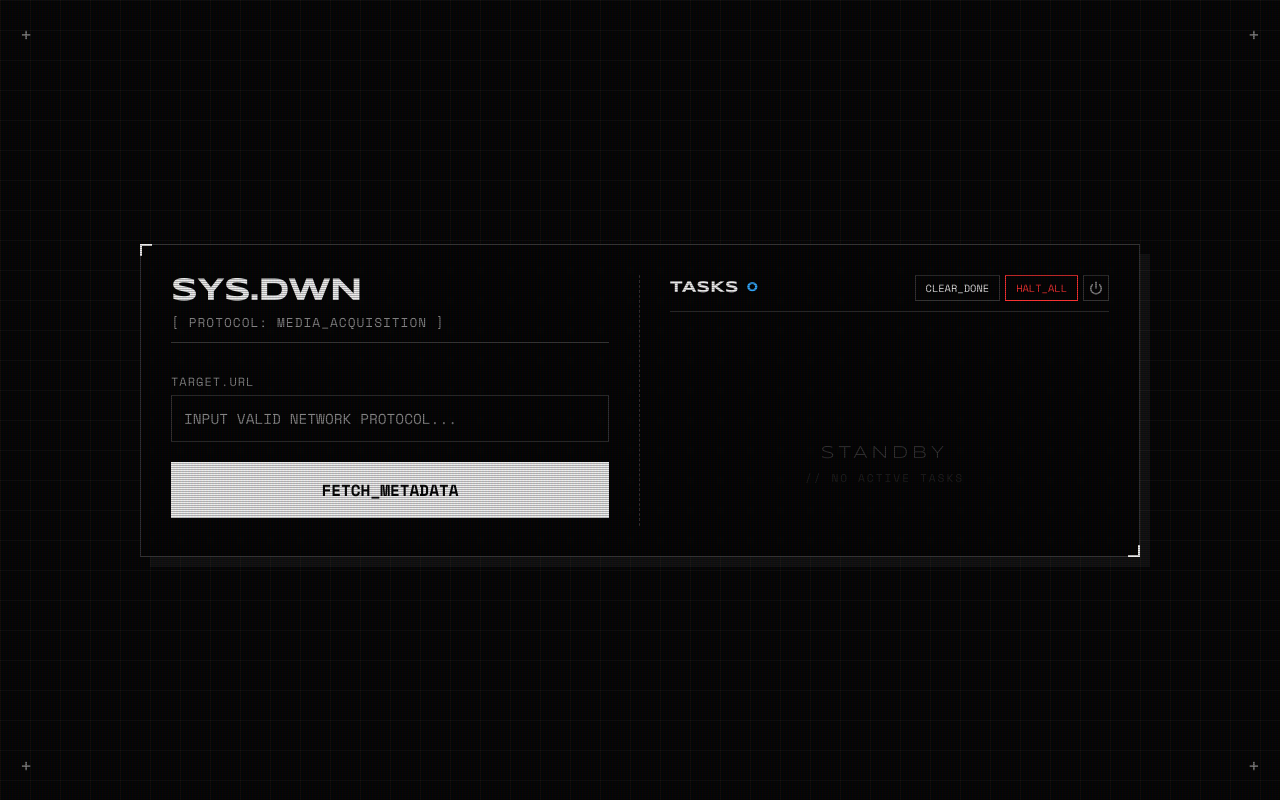
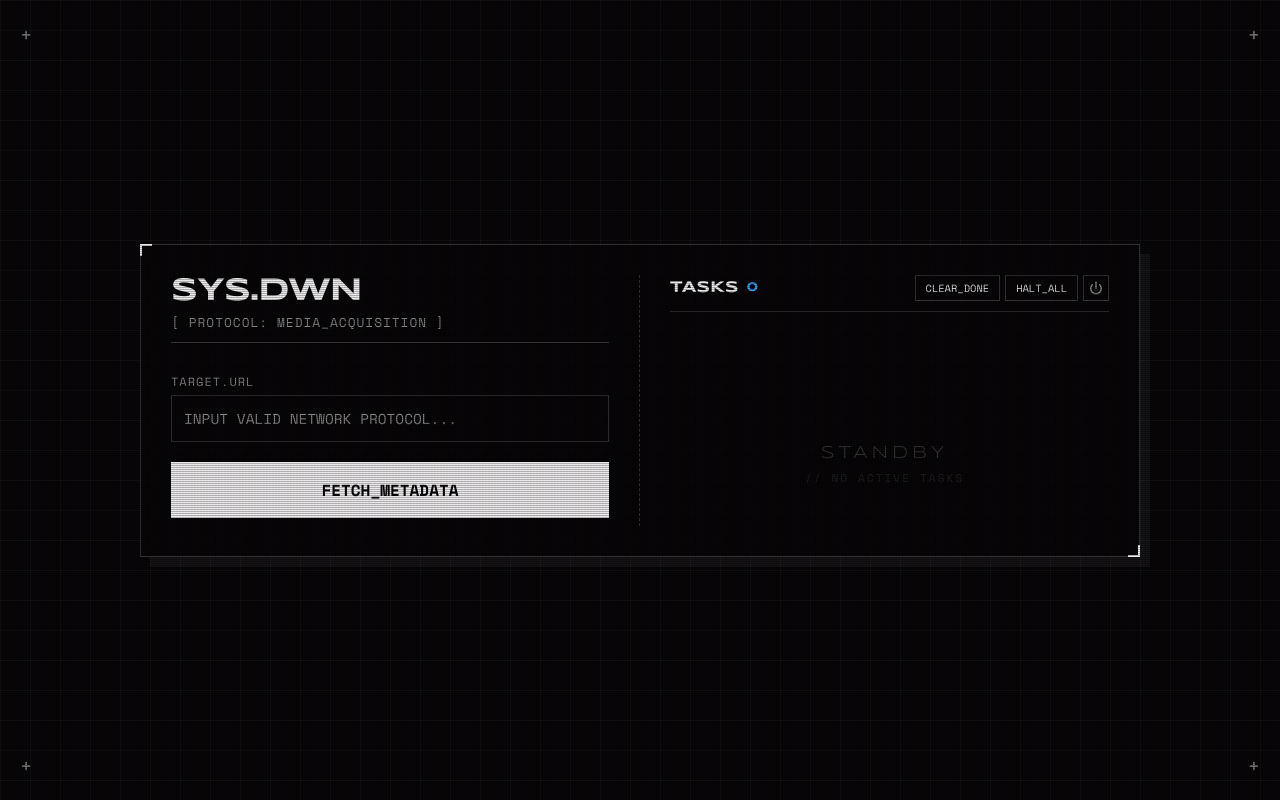
Before and after one commit to AniruddhaK07/web-video-dn, a Flask app: page / in a window 1280 px wide. Run offline with Flask 3, Linux system fonts and the light colour scheme; data that the repository does not hold is empty; parts of the project's set-up code (start-up, migrations or seed data) failed here and were passed over; some libraries are stand-ins or nearby versions.

Commit message:
style: revert HALT_ALL button to default gray outline before hover

```diff
--- a/static/css/style.css
+++ b/static/css/style.css
@@ -274,10 +274,6 @@ select option { background: var(--bg); color: var(--fg); }
 .modal-actions { display: flex; gap: 10px; }
 .modal-btn { flex: 1; padding: 12px; font-size: 0.8rem; }
 
-/* U-8 — Destructive action styling for HALT_ALL */
-#cancel-all-btn { border-color: var(--accent-red); color: var(--accent-red); }
-#cancel-all-btn:hover { background: var(--accent-red); color: var(--bg); }
-
 /* U-1 — Responsive layout for narrow viewports */
 @media (max-width: 700px) {
     .main-layout { flex-direction: column; }
```
